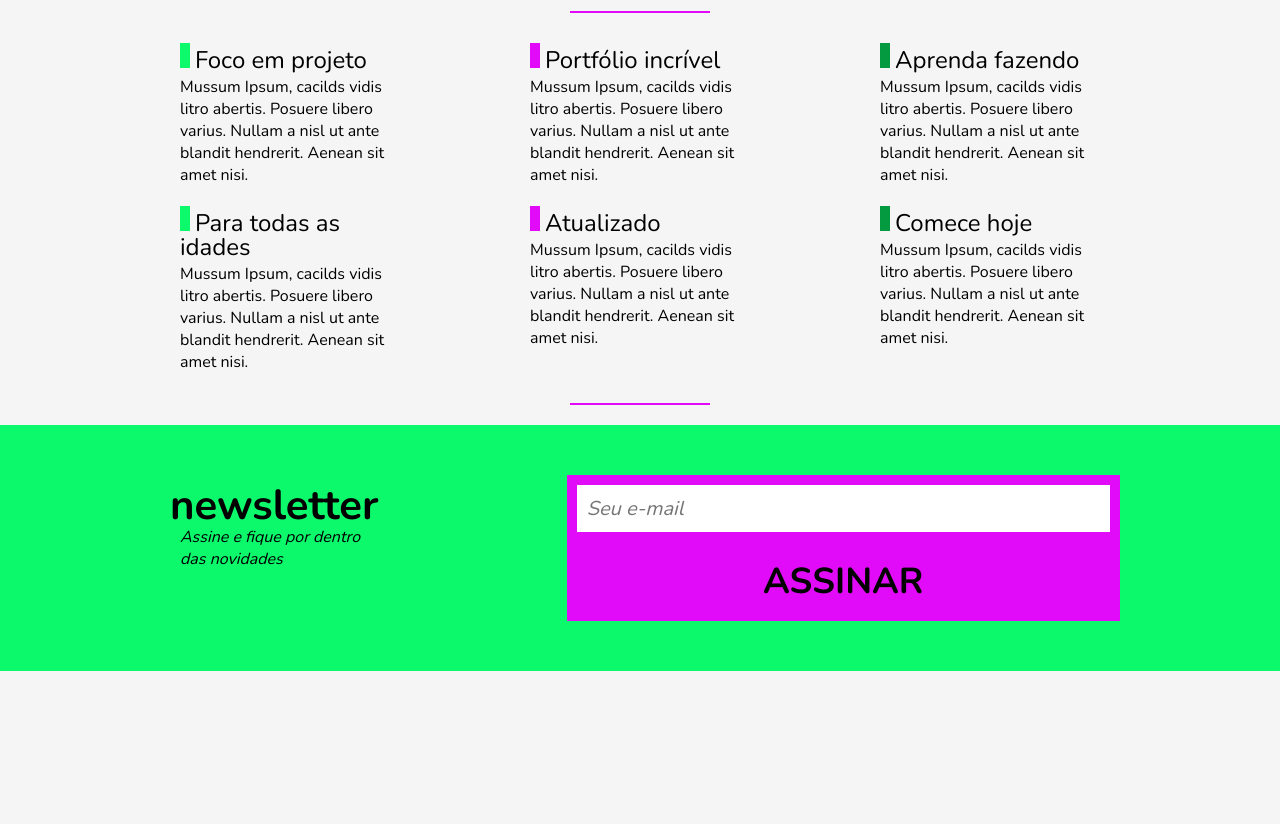
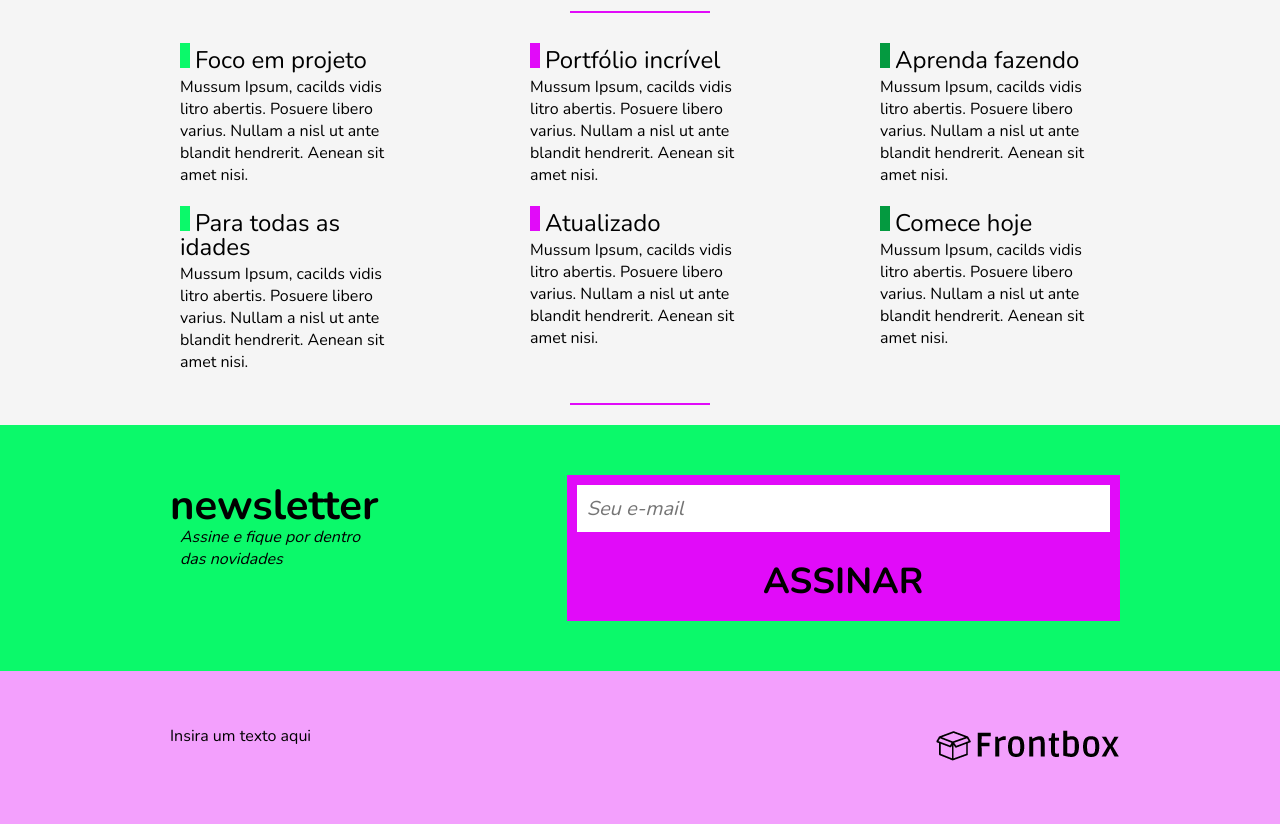
Before and after one commit to DeniseBarbosa/Projeto-Layout-Site-Vendas, a plain HTML site: page frontbox-starter-files-main/frontbox-starter-files-main/index.html in a window 1280 px wide. Shown: the part 1743-2567 px from the top of the page. Before the commit the page ends 2414 px from the top, so only its background shows below. Drawn offline with nearby package versions, Linux system fonts and the light colour scheme.

Commit message:
finalização

```diff
--- a/frontbox-starter-files-main/frontbox-starter-files-main/css/styles.css
+++ b/frontbox-starter-files-main/frontbox-starter-files-main/css/styles.css
@@ -53,6 +53,9 @@ p{
 /**********************************/
 /* 1. Estilos gerais
 /**********************************/
+html{
+	scroll-behavior: smooth;
+}
 body{
 	background-color: var(--clr-branco);
 	font-family: var(--ff-primary);
@@ -336,3 +339,10 @@ a:link{
 /**********************************/
 /* 9. Footer
 /**********************************/
+.footer{
+	background-color: var(--clr-rosa-claro);
+	display: flex;
+	flex-wrap: wrap;
+	justify-content: space-between;
+	padding: 55px calc((100% - 960px) / 2);
+}
--- a/frontbox-starter-files-main/frontbox-starter-files-main/index.html
+++ b/frontbox-starter-files-main/frontbox-starter-files-main/index.html
@@ -200,5 +200,11 @@
 
 		</div><!--newsletter-c fechamento-->
 	</section><!--newsletter fechamento-->
+	<footer class="footer">
+		<p class="footer__copyright">
+			Insira um texto aqui
+		</p>
+		<a href="index.html"><img src="img/logo.png" alt="logo" class="footer__img"/></a>
+	</footer>
 </body>
 </html>
```
